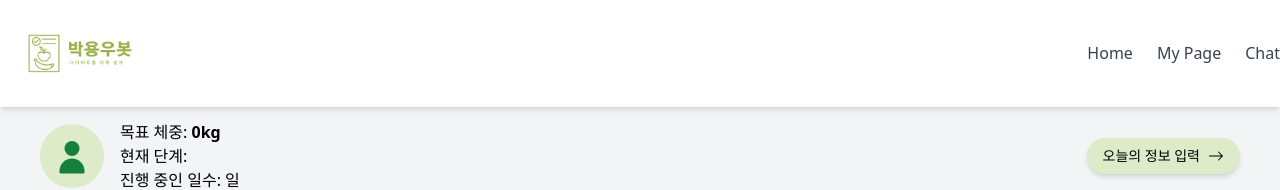
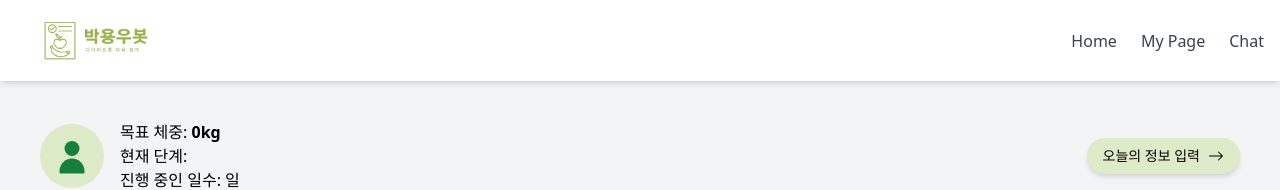
Before and after one commit to annajun1219/dietbotFE, a React (Vite) app: page /mypage in a window 1280 px wide. Shown: the top 190 px of the page. Built offline with nearby package versions, Linux system fonts and the light colour scheme; no server answers.

Commit message:
header최종

```diff
--- a/src/apps/mypage.jsx
+++ b/src/apps/mypage.jsx
@@ -43,9 +43,9 @@ const MyPage = () => {
         const response = await axios.get(`/api/user/mypage/graph-records/${userId}`);
         const transformedData = response.data.records.map((record) => ({
           date: record.date,
-          weight: record.bodyMass,
+          weight: record.weight,
           muscle: record.muscleMass,
-          fat: record.bodyFat || 0,
+          fat: record.bodyMass || 0,
         }));
         setWeightDataLocal(transformedData);
         setWeightData(transformedData);
--- a/src/components/Header.jsx
+++ b/src/components/Header.jsx
@@ -5,7 +5,7 @@ import dietLogo from '../components/diet_logo.png';
 const Header = () => {
   return (
     <header className="bg-white shadow-md fixed top-0 w-full z-10">
-      <div className="max-w-7xl mx-auto flex justify-between items-center">
+      <div className="max-w-7xl mx-auto flex justify-between items-center p-4">
         {/* 로고 */}
         <div className="flex items-center ">
           <img
@@ -39,6 +39,7 @@ const Header = () => {
       </div>
     </header>
   );
+
 };
 
 export default Header;
```
Also changed, not shown: src/components/diet_logo.png.
